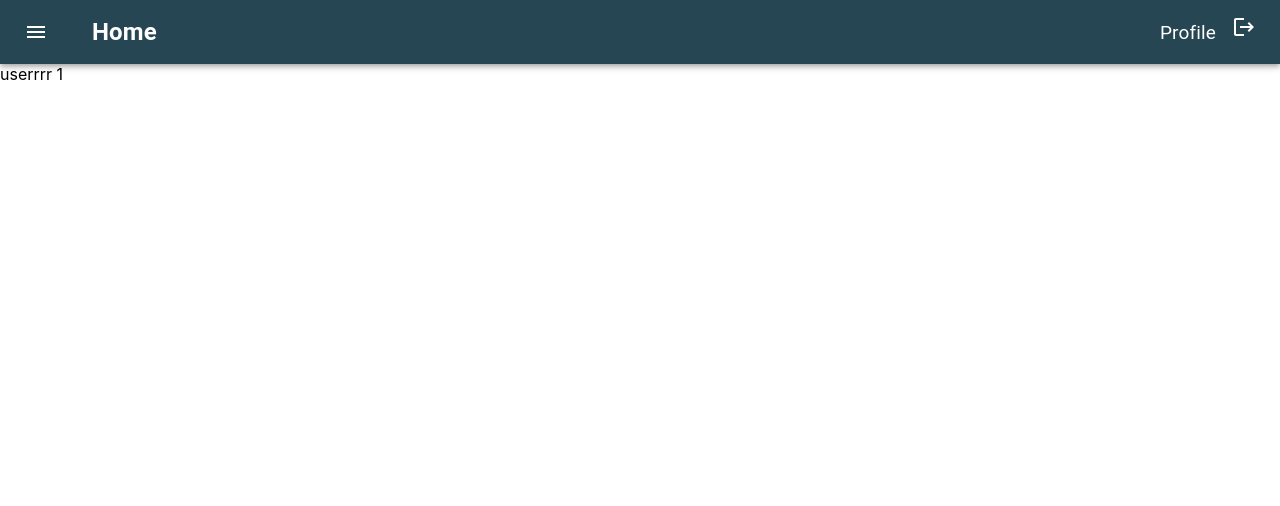
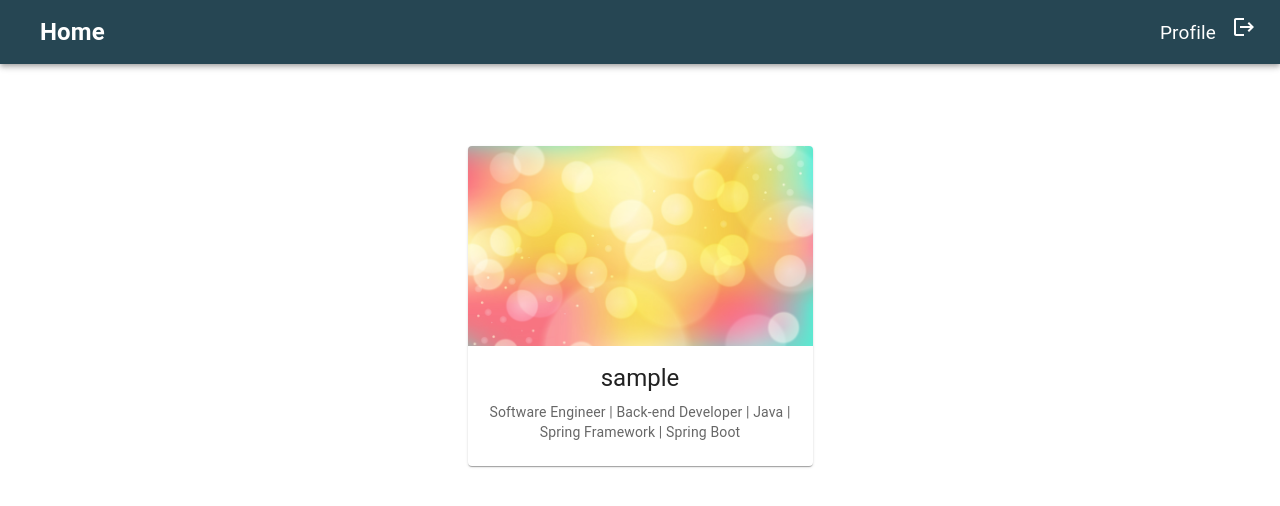
Before and after one commit to yumerchalashkan/springboot-forumapplication-frontend, a React (Create React App) app: page /users/1 in a window 1280 px wide. Shown: the top 506 px of the page. Built offline with nearby package versions, Linux system fonts and the light colour scheme; sample sign-in values are in the browser's storage.

Commit message:
added avatar and fixed generally

```diff
--- a/src/components/Auth/Auth.js
+++ b/src/components/Auth/Auth.js
@@ -32,11 +32,17 @@ const sendRequest = async (type) => {
     });
     const result = await response.json();
     //console.log(result);
+
+    if (result.message === "User already exists") {
+      alert("User already exists");
+      window.location.reload();
+    }
+
     localStorage.setItem('tokenKey', result.message);
     localStorage.setItem('currentUser', result.userId);
     localStorage.setItem('userName', username);
   } catch (err) {
-    console.log(err);
+    alert("Username or password is incorrect");
   }
 }
 
@@ -46,7 +52,7 @@ const functionRegister = async () => {
   setPassword('');
   window.location.reload();
   navigate('/auth');
-  //
+
 }
 
 const functionLogin = async () => {
--- /dev/null
+++ b/src/components/Avatar/Avatar1.js
@@ -0,0 +1,34 @@
+import React from "react";
+import Card from '@mui/material/Card';
+import CardActions from '@mui/material/CardActions';
+import CardContent from '@mui/material/CardContent';
+import CardMedia from '@mui/material/CardMedia';
+import Button from '@mui/material/Button';
+import Typography from '@mui/material/Typography';
+import path from "./avatar.jpg";
+
+function Avatar1(props){
+  const {datas} = props;
+
+    return (
+      <div style={{ display: "flex", justifyContent: "center", marginTop : 82 }}>
+        <Card sx={{ maxWidth: 345, textAlign : "center" }}>
+          <CardMedia
+            sx={{ height: 200 }}
+            image={path}
+            title="green iguana"
+          />
+          <CardContent>
+            <Typography gutterBottom variant="h5" component="div">
+              {localStorage.getItem("userName")}
+            </Typography>
+            <Typography variant="body2" color="text.secondary">
+            Software Engineer | Back-end Developer | Java | Spring Framework | Spring Boot
+            </Typography>
+          </CardContent>
+        </Card>
+        </div>
+      );
+}
+
+export default Avatar1;
--- a/src/components/Navbar/Navbar.js
+++ b/src/components/Navbar/Navbar.js
@@ -1,5 +1,5 @@
 import React from "react";
-import {Link} from "react-router-dom";
+import {Link, Navigate} from "react-router-dom";
 import AppBar from '@mui/material/AppBar';
 import Box from '@mui/material/Box';
 import Toolbar from '@mui/material/Toolbar';
@@ -9,13 +9,17 @@ import IconButton from '@mui/material/IconButton';
 import MenuIcon from '@mui/icons-material/Menu';
 import "./Navbar.scss";
 import LogoutIcon from '@mui/icons-material/Logout';
+import { useNavigate } from 'react-router-dom';
 
 function Navbar() {
+
+  const navigate = useNavigate();
 
     const logout = () => {
       localStorage.removeItem("currentUser");
       localStorage.removeItem("tokenKey");
       localStorage.removeItem("userName");
+      navigate('/');
       window.location.reload();
 
     };
@@ -24,15 +28,7 @@ function Navbar() {
         <div>
     <AppBar position="static" style={{ background: '#264653' }}>
         <Toolbar>
-          <IconButton
-            size="large"
-            edge="start"
-            color="inherit"
-            aria-label="menu"
-            sx={{ mr: 2 }}
-          >
-            <MenuIcon />
-          </IconButton>
+
           <Typography className="title" variant="h6" sx={{ flexGrow: 1 }}>
             <Link className="link" to="/">Home</Link>
           </Typography>
--- a/src/components/Post/FormPost.js
+++ b/src/components/Post/FormPost.js
@@ -93,7 +93,7 @@ const [open, setOpen] = React.useState(false);
           </Link>
         }
 
-        title={<OutlinedInput id="outlined-adornment-amount" placeholder="enter title" inputProps={{maxLength: 35}} fullWidth style={{height: '35px'}}
+        title={<OutlinedInput id="outlined-adornment-amount" placeholder="enter title" inputProps={{maxLength: 65}} fullWidth style={{height: '35px'}}
         onChange={(e)=>setTitle(e.target.value)} value={title}
         >
 
@@ -101,20 +101,17 @@ const [open, setOpen] = React.useState(false);
 
       />
       <CardContent>
+  <div style={{ overflow: "auto" }}>
     <Typography variant="body2" color="text.secondary">
-        <OutlinedInput value={text} id="outlined-adornment-amount" onChange={(e)=>setText(e.target.value)} multiline placeholder="enter text" inputProps={{maxLength: 350}} fullWidth
+      <OutlinedInput value={text} id="outlined-adornment-amount" onChange={(e) => setText(e.target.value)} multiline placeholder="enter text" inputProps={{ maxLength: 3250 }} fullWidth
         endAdornment={
           <InputAdornment position="end">
             <Button variant="contained" onClick={submit}>Enter</Button>
           </InputAdornment>}
-
       >
       </OutlinedInput>
-
-
-
-
     </Typography>
+  </div>
 </CardContent>
 
     </Card>
--- a/src/components/Post/Post.js
+++ b/src/components/Post/Post.js
@@ -155,7 +155,11 @@ useEffect(() => {checklikes()}, []);
           </Link>
         }
 
-        title={title}
+        title={
+          <Typography variant="h6" fontWeight="fontWeightBold" color="textSecondary">
+      {title}
+    </Typography>
+        }
 
       />
       <CardContent>
@@ -190,7 +194,7 @@ useEffect(() => {checklikes()}, []);
         <CardContent>
         {error? "error" :
                     isLoaded? commentList.map(comment => (
-                      <Comment userId = {1} userName = {"User"} text = {comment.text}></Comment>
+                      <Comment userId = {1} userName = {""} text = {comment.text}></Comment>
                     )) : "Loading"}
 
 {(localStorage.getItem("currentUser") == null || localStorage.getItem("currentUser") =="null") ? "" : <CommentForm refreshFunction={refreshComment} userId = {1} userName = {"User"} postId = {postId}></CommentForm>}
--- a/src/components/User/User.js
+++ b/src/components/User/User.js
@@ -1,11 +1,28 @@
 import React from "react";
 import { useParams } from "react-router-dom";
+import {Avatar} from '@mui/material';
+import { red } from '@mui/material/colors';
+import Avatar1 from "../Avatar/Avatar1";
+import { useNavigate } from 'react-router-dom';
+import { useEffect } from "react";
 
 function User(){
+    const navigate = useNavigate();
+
+
+
+    useEffect(() => {
+        if(localStorage.getItem("currentUser") == null || localStorage.getItem("currentUser") == "null" || localStorage.getItem("currentUser") == "undefined" || localStorage.getItem("currentUser") == undefined){
+            navigate('/');
+          }
+    },[]);
+
     const {userId} = useParams();
+
     return(
         <div>
-            userrrr {userId}
+
+          <Avatar1 datas ={userId}></Avatar1>
         </div>
     )
 }
```
Also changed, not shown: src/components/Avatar/avatar.jpg (added). Lines whose indentation alone changed are shown as unchanged.
